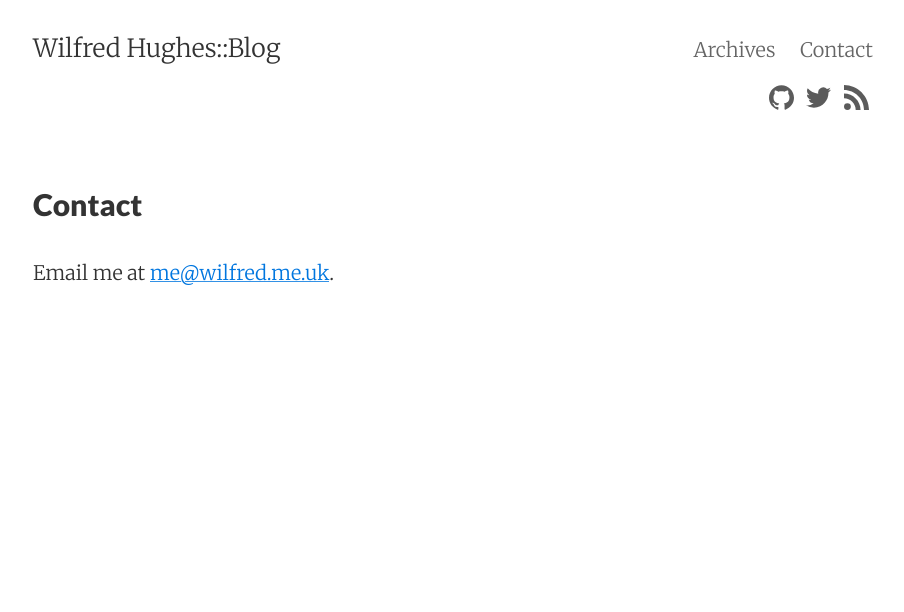
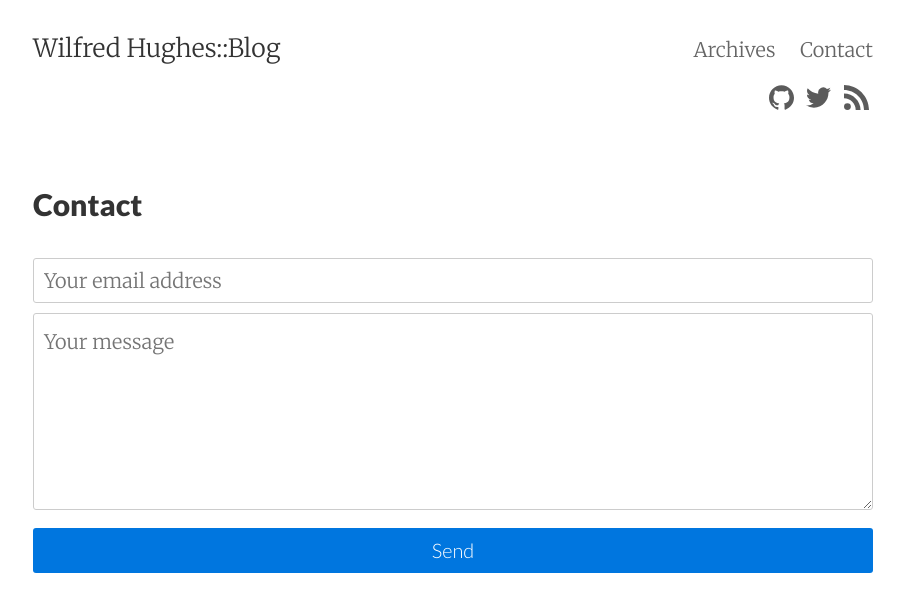
Before and after one commit to Wilfred/wilfred.github.com, a Jekyll site: the page built from contact.html, in a window 1280 px wide. Shown: the top 612 px of the page, without its empty margins (187-1091 px from the left). Built offline with Jekyll 4.4.1, drawn with Linux system fonts in a browser that asks for light colours; comment, search, counter and statistics services are not loaded; part of the change alters nothing that is shown.

```diff
--- a/_config.yml
+++ b/_config.yml
@@ -15,7 +15,7 @@ bing_verification:
 # The form ID from https://formspree.io/forms, used by the contact
 # page. Formspree is phasing out the old formspree.io/<email> URLs.
 # While this is blank the contact page shows a mailto link instead.
-formspree_form_id:
+formspree_form_id: xjykjwda
 
 # Optional features
 animated:           true
```
